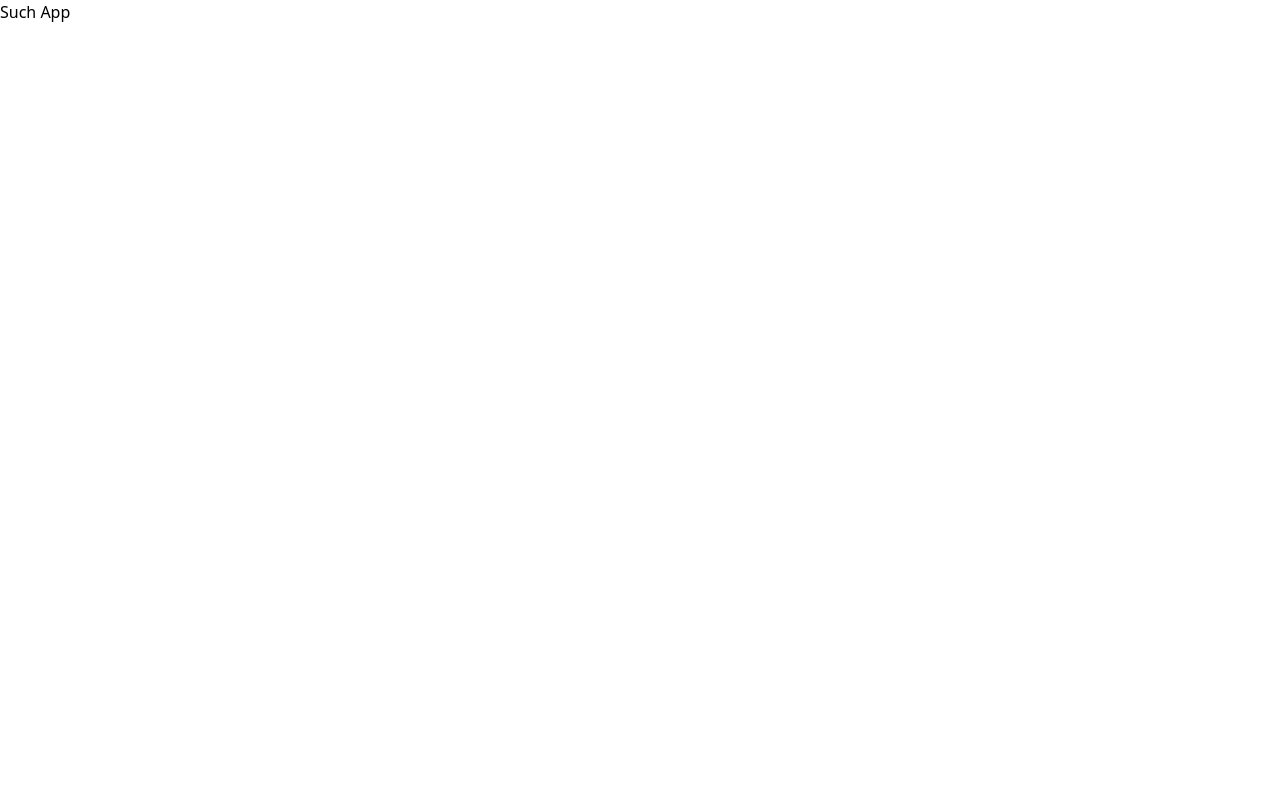
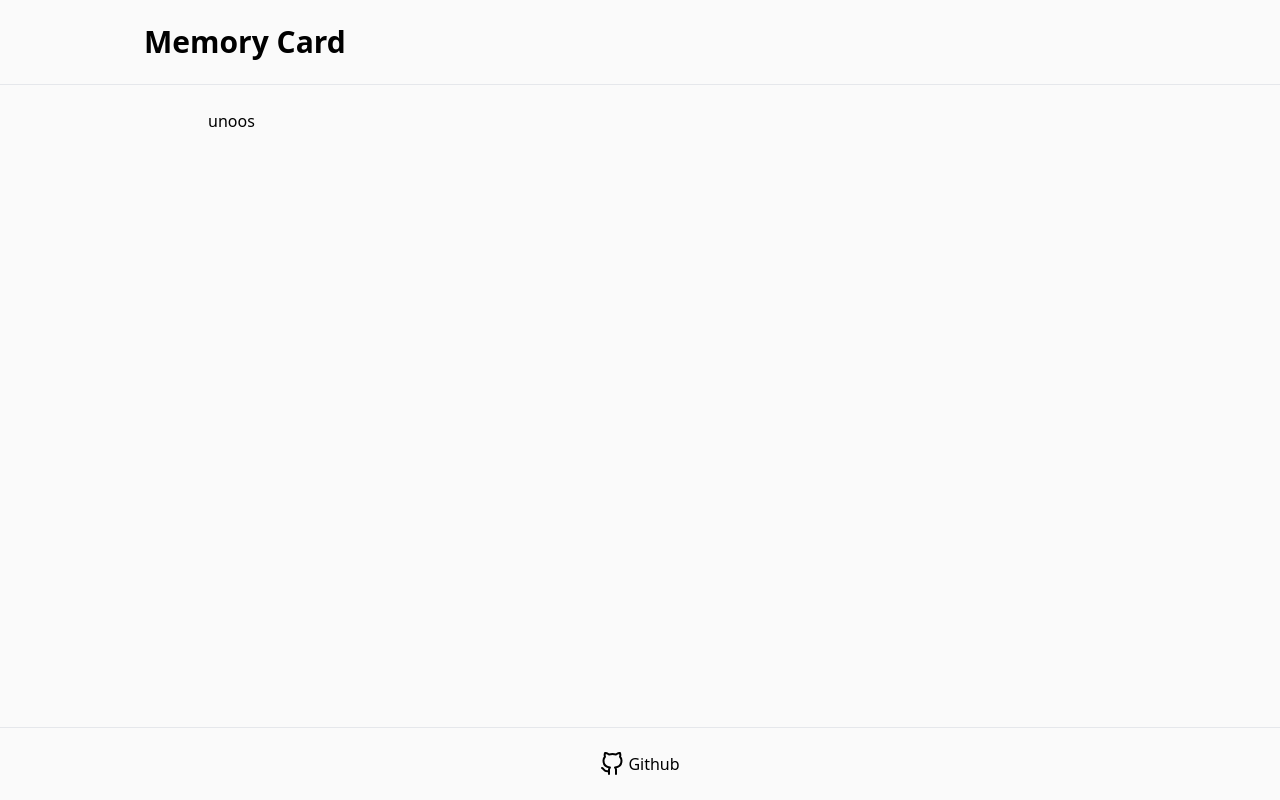
Before and after one commit to greqov/odin-memory-card, a React app: page / in a window 1280 px wide. Built offline with nearby package versions, Linux system fonts and the light colour scheme.

Commit message:
Add page layout (header, footer, main)

```diff
--- a/src/js/App.js
+++ b/src/js/App.js
@@ -1,5 +1,14 @@
 import React from 'react';
+import Header from './components/Header';
+import Footer from './components/Footer';
+import Main from './components/Main';
 
 export default function App() {
-  return <div>Such App</div>;
+  return (
+    <div className="relative min-h-screen flex flex-col font-sans bg-zinc-50 selection:bg-pink-300">
+      <Header />
+      <Main />
+      <Footer />
+    </div>
+  );
 }
--- /dev/null
+++ b/src/js/components/Footer.js
@@ -0,0 +1,36 @@
+import React from 'react';
+
+export default function Footer() {
+  const REPO_URL = 'https://github.com/greqov/odin-memory-card';
+
+  return (
+    <footer className="mt-auto border-t text-center">
+      <div className="container mx-auto py-6">
+        <div className="flex justify-center items-center space-x-2">
+          <a
+            href={REPO_URL}
+            target="_blank"
+            rel="noreferrer"
+            className="inline-flex justify-center items-center space-x-1 hover:text-orange-500 transition"
+          >
+            <svg
+              xmlns="http://www.w3.org/2000/svg"
+              width="24"
+              height="24"
+              viewBox="0 0 24 24"
+              fill="none"
+              stroke="currentColor"
+              strokeWidth="2"
+              strokeLinecap="round"
+              strokeLinejoin="round"
+              className="feather feather-github w-6 h-6"
+            >
+              <path d="M9 19c-5 1.5-5-2.5-7-3m14 6v-3.87a3.37 3.37 0 0 0-.94-2.61c3.14-.35 6.44-1.54 6.44-7A5.44 5.44 0 0 0 20 4.77 5.07 5.07 0 0 0 19.91 1S18.73.65 16 2.48a13.38 13.38 0 0 0-7 0C6.27.65 5.09 1 5.09 1A5.07 5.07 0 0 0 5 4.77a5.44 5.44 0 0 0-1.5 3.78c0 5.42 3.3 6.61 6.44 7A3.37 3.37 0 0 0 9 18.13V22" />
+            </svg>
+            <span>Github</span>
+          </a>
+        </div>
+      </div>
+    </footer>
+  );
+}
--- /dev/null
+++ b/src/js/components/Header.js
@@ -0,0 +1,13 @@
+import React from 'react';
+
+export default function Header() {
+  return (
+    <header className="mb-6 border-b">
+      <div className="container max-w-5xl mx-auto py-6 px-4">
+        <div className="flex items-center justify-between">
+          <span className="block text-3xl font-bold">Memory Card</span>
+        </div>
+      </div>
+    </header>
+  );
+}
--- /dev/null
+++ b/src/js/components/Main.js
@@ -0,0 +1,5 @@
+import React from 'react';
+
+export default function Main() {
+  return <main className="container max-w-4xl mx-auto mb-6 px-4">unoos</main>;
+}
--- a/src/js/index.js
+++ b/src/js/index.js
@@ -2,8 +2,6 @@ import React from 'react';
 import { createRoot } from 'react-dom/client';
 import App from './App';
 import '../css/styles.css';
-
-console.log('eee boi!');
 
 const container = document.getElementById('root');
 const root = createRoot(container);
```
